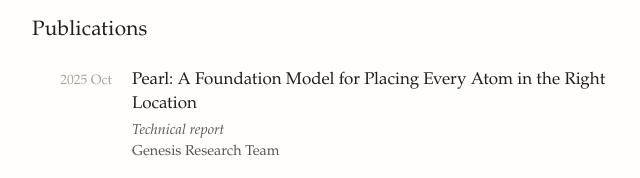
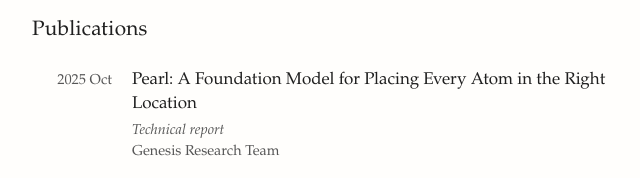
Before and after one commit to daniel-zeng/daniel-zeng.github.io, an Astro site: page / in a window 1280 px wide. Shown: the part 554-732 px from the top of the page, 312-952 px from the left. Built offline with nearby package versions, Linux system fonts and the light colour scheme; Astro itself is replaced by a stand-in of ours.

Commit message:
Dates match meta color and size

```diff
--- a/src/styles/global.css
+++ b/src/styles/global.css
@@ -162,8 +162,8 @@ ul {
   flex-shrink: 0;
   width: 5rem;
   text-align: right;
-  font-size: 0.85rem;
-  color: var(--light);
+  font-size: 0.9rem;
+  color: var(--meta);
   font-variant-numeric: tabular-nums;
 }
 
```
